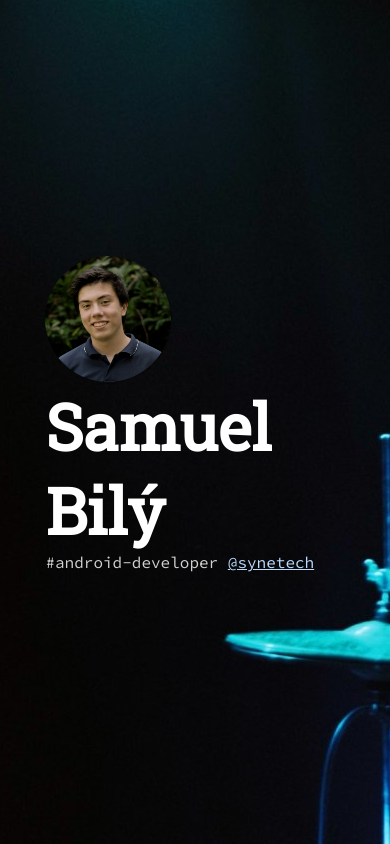
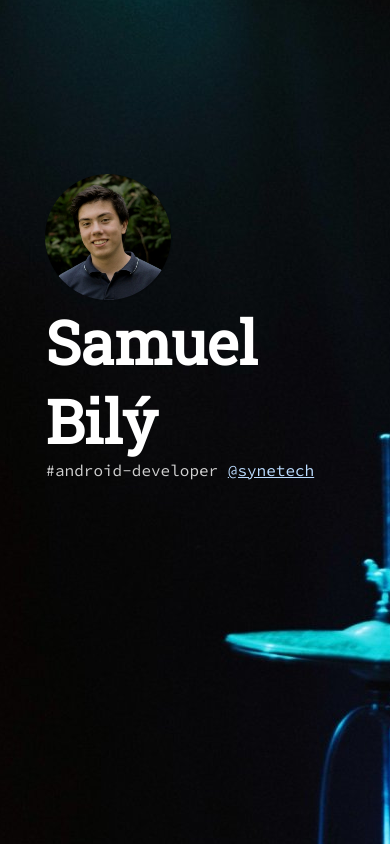
Before and after one commit to samuel-bily/samuel-bily.github.io, a plain HTML site: page index.html in a window 390 px wide. Drawn offline with Linux system fonts and the light colour scheme.

Commit message:
FEAT Make my site responsive again

```diff
--- a/index.html
+++ b/index.html
@@ -1,5 +1,8 @@
 <html>
-<head><link rel="stylesheet" type="text/css" href="style.css"></head>
+<head>
+  <link rel="stylesheet" type="text/css" href="style.css">
+  <meta name="viewport" content="width=device-width, initial-scale=1">
+</head>
 <body>
   <div id="bg">
     <img src="images/bg.jpg" alt="">
--- a/style.css
+++ b/style.css
@@ -4,12 +4,12 @@
 
 #title {
   position: relative;
-  top: 30%;
+  top: 20%;
   padding-left: 10%;
   z-index: 1;
 }
 #title h1 {
-  font-size: 64;
+  font-size: 60;
   display: inline;
   color: #FFFFFF;
   font-family: 'Roboto Slab', serif;
```
